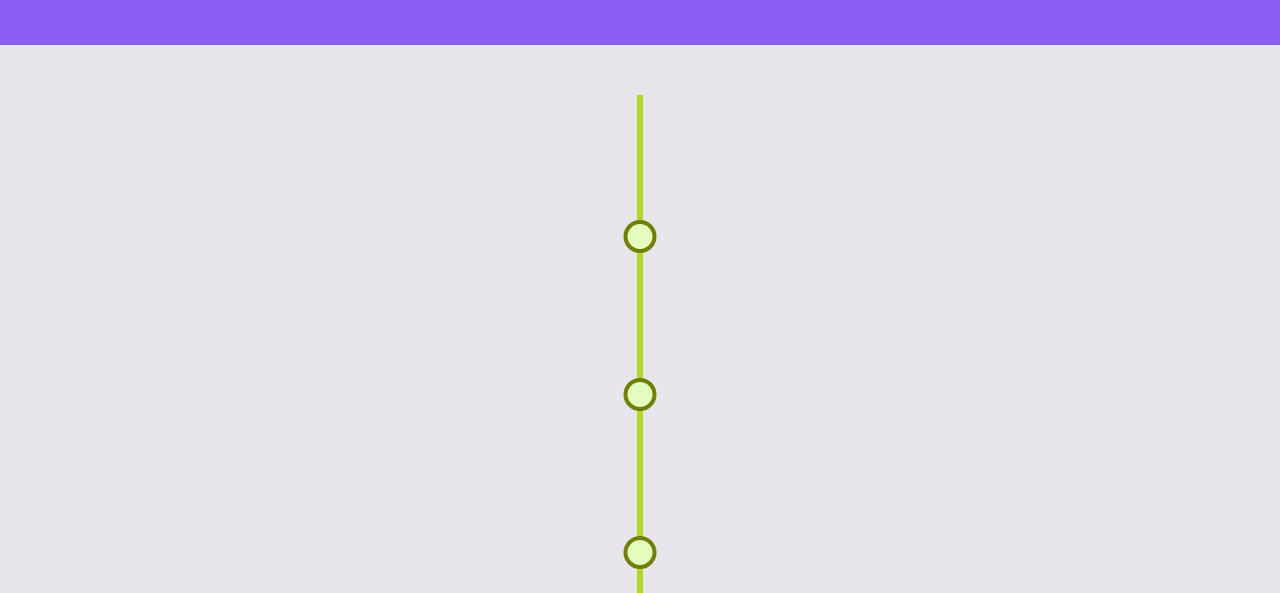
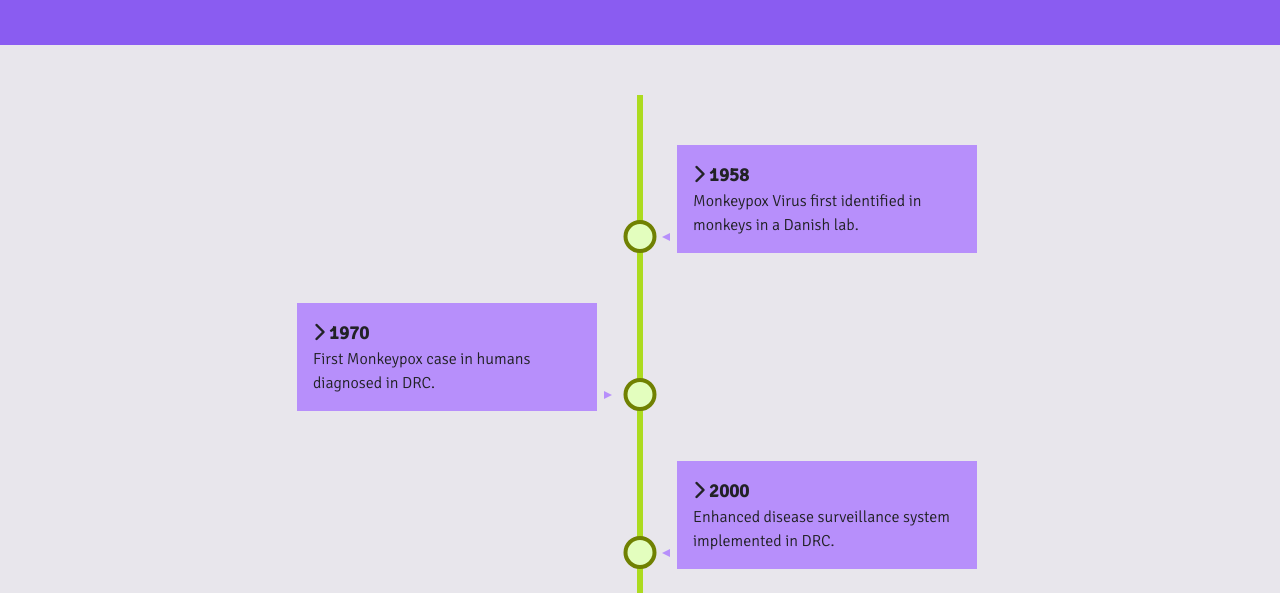
Before and after one commit to mikenjuki/Knowledge-Timeline, a plain HTML site: page index.html in a window 1280 px wide. Shown: the part 207-800 px from the top of the page. Drawn offline with Linux system fonts and the light colour scheme.

Commit message:
Moved Boxes
Didn't move for some reason

```diff
--- a/main.css
+++ b/main.css
@@ -102,18 +102,20 @@ p {
   padding: 1rem;
   background: var(--primary-300);
   transition: all 0.5s ease-in-out;
-  visibility: hidden;
-  opacity: 0;
+  /* visibility: hidden;
+  opacity: 0; */
 }
 
 /* Right side */
 #timeline ul li:nth-child(odd) div {
   left: 40px;
+  transform: translate(200, 0);
 }
 
 /* Left side */
 #timeline ul li:nth-child(even) div {
-  right: 340px;
+  left: -340px;
+  transform: translate(-200, 0);
 }
 
 /* Dots */
```
